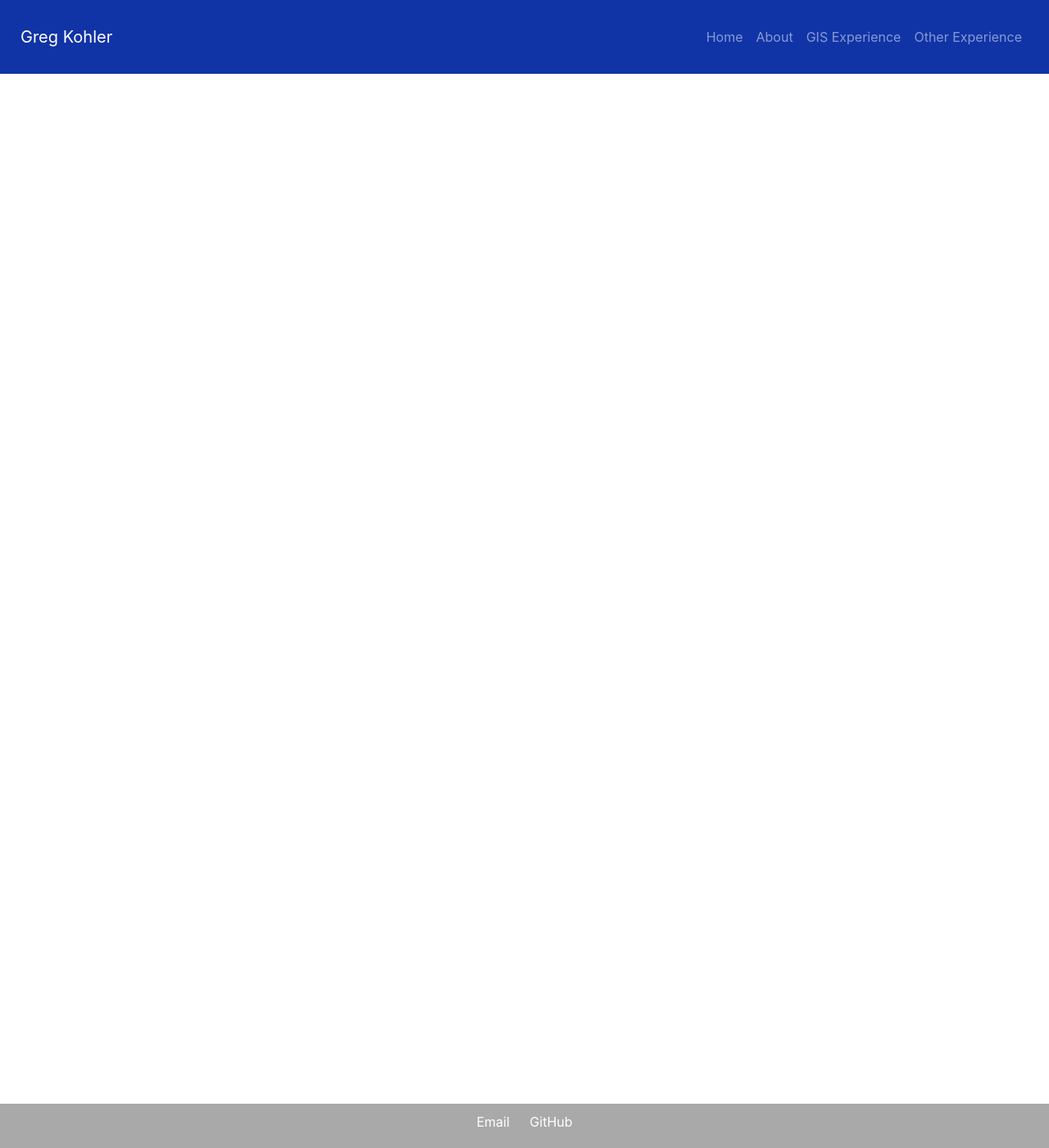
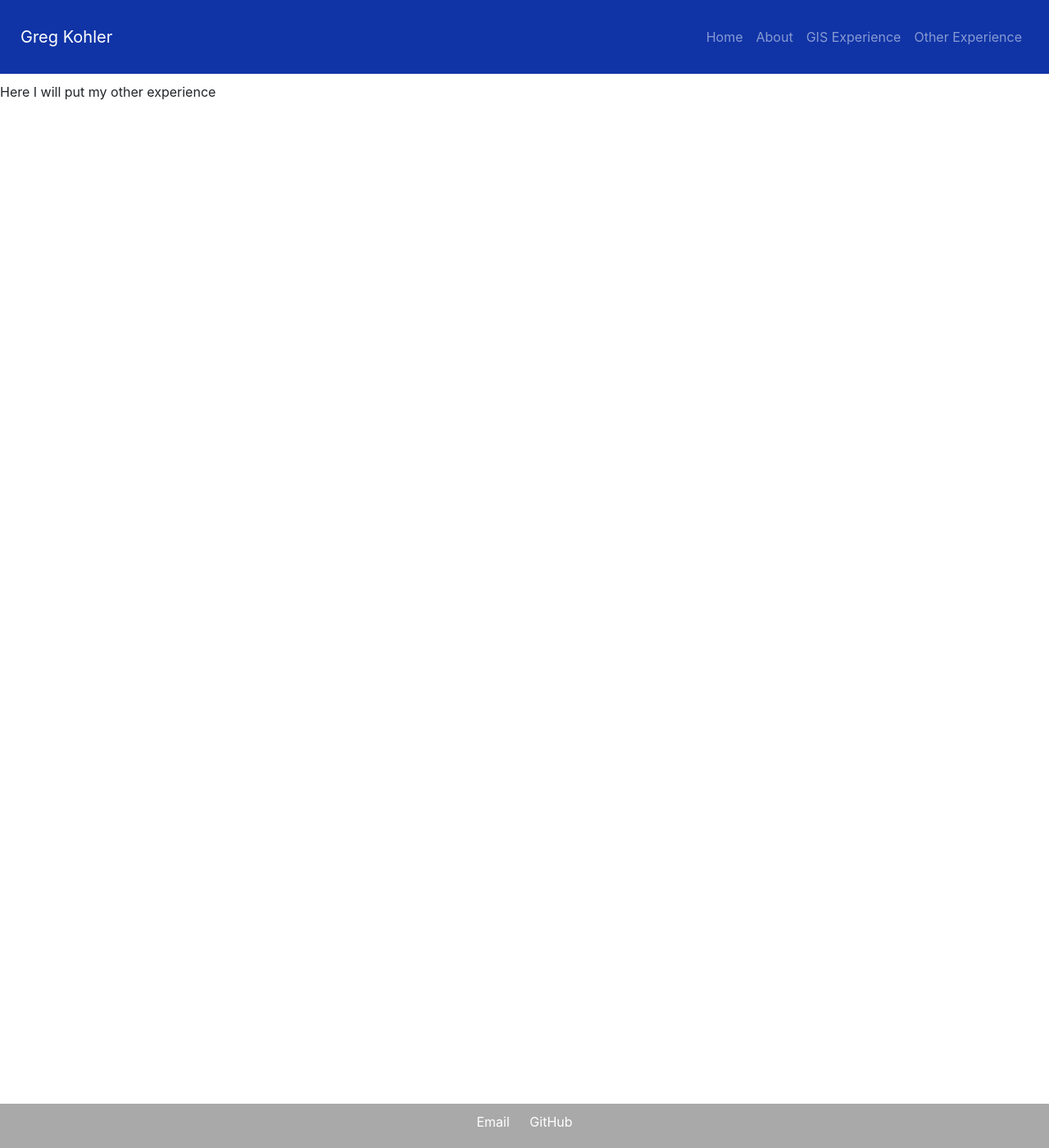
Before and after one commit to greg-kohler/myportfolio, a Jekyll site: the page built from experience.html, in a window 1280 px wide and 1400 px high. Shown: the whole window at 82% size. Built offline with Jekyll 4.4.1, drawn with Linux system fonts in a browser that asks for light colours.

Commit message:
Update master.html

```diff
--- a/_layouts/master.html
+++ b/_layouts/master.html
@@ -69,7 +69,6 @@
         .main-content {
             margin-top: 100px; /* Set an initial margin */
 	    scroll-margin-top: 20vh;
-	    padding-top: 100%;
         }
 
     </style>
```
